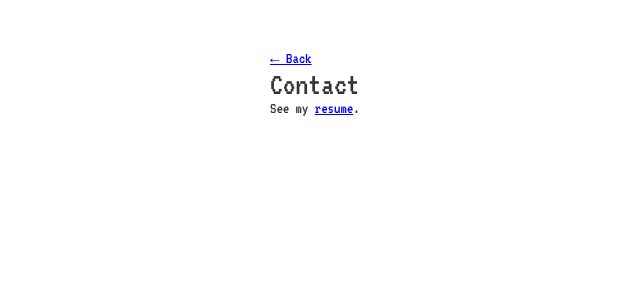
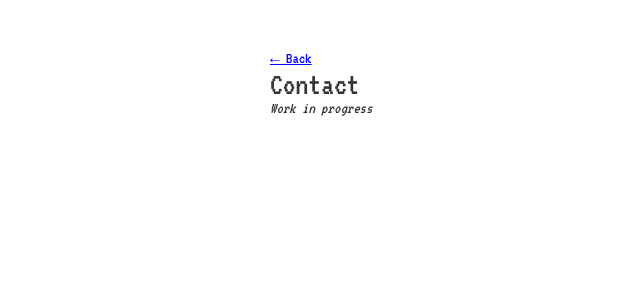
Before and after one commit to thomasraydeniscool/tom.rayden.co, a Jekyll site: the page built from contact.md, in a window 1280 px wide. Shown: the top 300 px of the page, without its empty margins (120-760 px from the left). Built offline with Jekyll 4.4.1, drawn with Linux system fonts in a browser that asks for light colours.

Commit message:
Update contact.md

```diff
--- a/contact.md
+++ b/contact.md
@@ -3,4 +3,4 @@ layout: page
 title: Contact
 ---
 
-See my [resume](/resume).
+*Work in progress*
```
